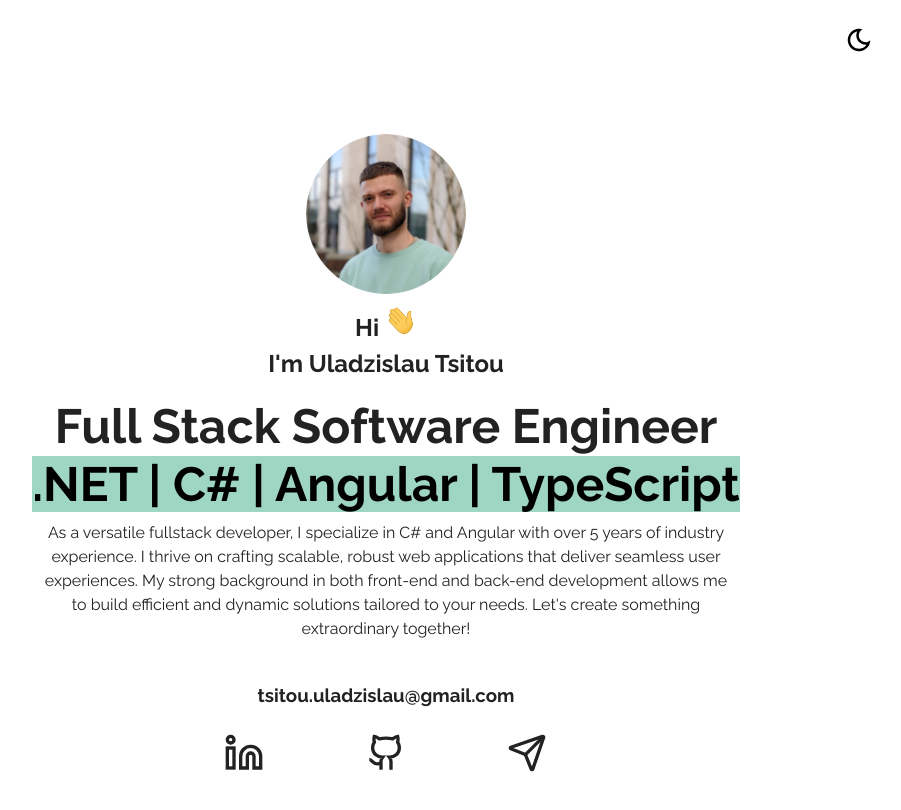
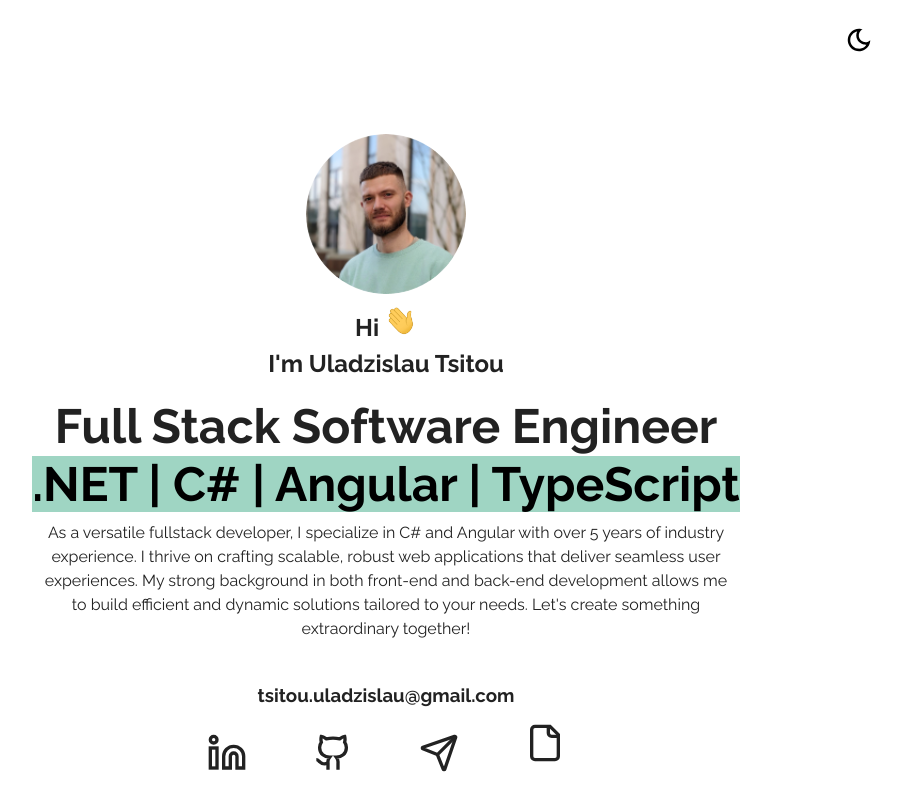
Before and after one commit to VladiTitov/VladiTitov.github.io, a plain HTML site: page index.html in a window 1280 px wide. Shown: the whole page, without its empty margins (254-1155 px from the left). Drawn offline with Linux system fonts and the light colour scheme.

Commit message:
CV was added #3

```diff
--- a/index.html
+++ b/index.html
@@ -63,6 +63,12 @@
                   <path d="m21.854 2.147-10.94 10.939"/>
                 </svg>
               </a>
+              <a title="My CV" target="_blank" href="assets/Uladzislau_Tsitou_CV.docx">
+                <svg class="item bounce" xmlns="http://www.w3.org/2000/svg" viewBox="0 0 24 24" fill="none">
+                  <path d="M15 2H6a2 2 0 0 0-2 2v16a2 2 0 0 0 2 2h12a2 2 0 0 0 2-2V7Z"/>
+                  <path d="M14 2v4a2 2 0 0 0 2 2h4"/>
+                </svg>
+              </a>
             </div>
           </div>
         </div>
```
Also changed, not shown: 1 other file.
